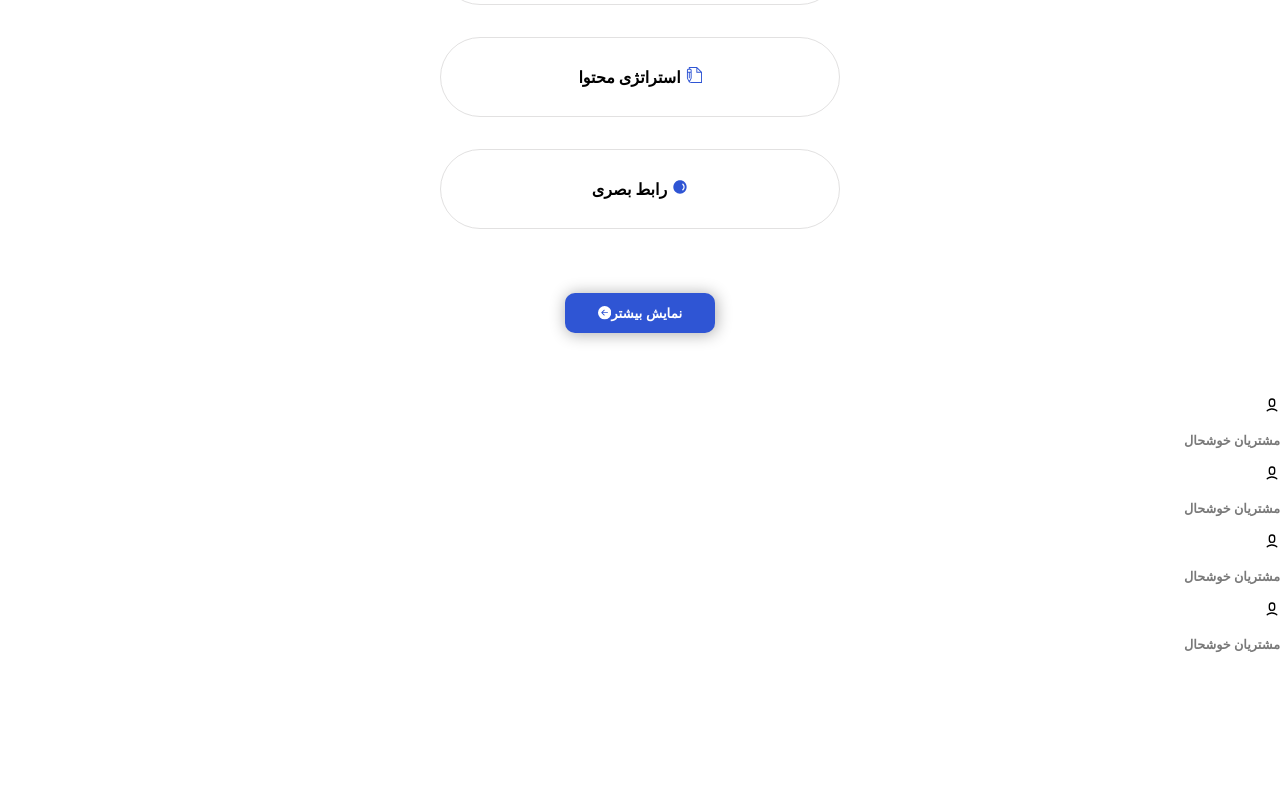
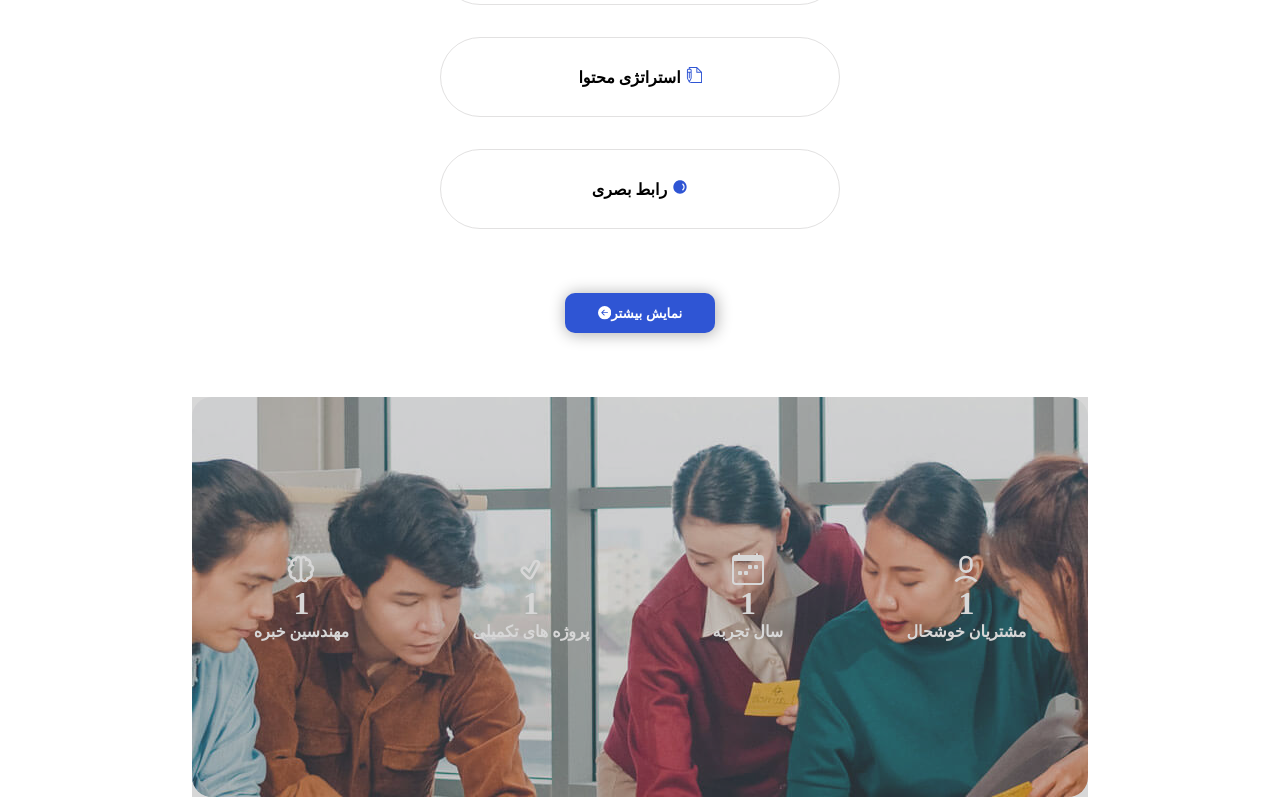
Before and after one commit to amirgh82/CV, a React (Create React App) app: page / in a window 1280 px wide. Shown: the part 2242-3039 px from the top of the page. Before the commit the page ends 2911 px from the top, so only its background shows below. Built offline with nearby package versions, Linux system fonts and the light colour scheme.

Commit message:
start statistick component

```diff
--- a/src/App.js
+++ b/src/App.js
@@ -9,6 +9,7 @@ function App() {
 
   const router = useRoutes(routes)
 
+
   return (
     <div className="app">
       <Navbar />
--- a/src/components/BusinessSolution/BusinessSolution.jsx
+++ b/src/components/BusinessSolution/BusinessSolution.jsx
@@ -67,15 +67,15 @@ export default function BusinessSolution() {
                 <h3 className="business-plans-title">ما راه حل های فناوری اطلاعات و تجارت ارائه می دهیم</h3>
                 <p className="detail Business-plans-detail">شروع به کار با لنـدریـک که می تواند هر آنچه را که شما برای ایجاد آگاهی ، ایجاد ترافیک ، اتصال به آن نیاز دارید فراهم کند.</p>
                 <div className="business-plan">
-                    {businessPlanBoxData.map(plan => (
-                        <BusinessPlanBox {...plan} />
+                    {businessPlanBoxData.map((plan, index) => (
+                        <BusinessPlanBox {...plan} key={index + 1} />
                     ))}
                 </div>
 
                 <Button >
                     نمایش بیشتر <BsFillArrowLeftCircleFill />
                 </Button>
-           </div>
+            </div>
         </>
     )
 }
--- a/src/components/Statistics/Statistics.css
+++ b/src/components/Statistics/Statistics.css
@@ -0,0 +1,38 @@
+.statistics {
+    display: flex;
+    width: 70%;
+    height: 50vh;
+    margin: 0 auto;
+    justify-content: space-around;
+    background: url('./../../../public/images/cta.jpg');
+    background-position: top;
+    background-repeat: no-repeat;
+    border-radius: 20px;
+    position: relative;
+    font-size: 2rem;
+}
+
+.statistics::before {
+    content: '';
+    position: absolute;
+    top: 0;
+    right: 0;
+    width: 100%;
+    height: 100%;
+    background-color: var(--tosi);
+    opacity: 0.3;
+}
+
+
+.statistic {
+    display: flex;
+    flex-direction: column;
+    justify-content: center;
+    align-items: center;
+    color: #fff;
+}
+
+.statistics-detail{
+    color: #ffffff;
+    font-size: 1rem;
+}
--- a/src/components/Statistics/Statistics.jsx
+++ b/src/components/Statistics/Statistics.jsx
@@ -1,28 +1,43 @@
-import React from 'react'
+import React, { useRef } from 'react'
 import './Statistics.css'
 import { RiUser6Line } from 'react-icons/ri'
+import { BsCalendarWeek } from 'react-icons/bs'
+import { TiTickOutline } from 'react-icons/ti'
+import { BiBrain } from 'react-icons/bi'
 export default function Statistics() {
+
+
+    const statisticsRef = useRef()
+    const numberRef = useRef()
+
+    const windowScrollHandler = () =>{
+
+    }
+
+
+
+
     return (
-        <div className='statistics'>
+        <div className='statistics' ref={statisticsRef}>
             <div className="statistics-customer statistic">
                 <RiUser6Line />
-                <span className="number"></span>
-                <p className="detail">مشتریان خوشحال</p>
+                <span className="number" data-count='9759' ref={numberRef} >1</span>
+                <p className="statistics-detail">مشتریان خوشحال</p>
             </div>
             <div className="statistics-history statistic">
-                <RiUser6Line />
-                <span className="number"></span>
-                <p className="detail">مشتریان خوشحال</p>
+                <BsCalendarWeek />
+                <span className="number" data-count='15' ref={numberRef} >1</span>
+                <p className="statistics-detail">سال تجربه</p>
             </div>
             <div className="statistics-customer statistic">
-                <RiUser6Line />
-                <span className="number"></span>
-                <p className="detail">مشتریان خوشحال</p>
+                <TiTickOutline />
+                <span className="number" data-count='151' ref={numberRef} >1</span>
+                <p className="statistics-detail">پروژه های تکمیلی</p>
             </div>
             <div className="statistics-customer statistic">
-                <RiUser6Line />
-                <span className="number"></span>
-                <p className="detail">مشتریان خوشحال</p>
+                <BiBrain />
+                <span className="number" data-count='98' ref={numberRef} >1</span>
+                <p className="statistics-detail"> مهندسین خبره</p>
             </div>
         </div>
     )
--- a/src/pages/Home/Home.jsx
+++ b/src/pages/Home/Home.jsx
@@ -10,8 +10,12 @@ import Statistics from '../../components/Statistics/Statistics'
 
 export default function Home() {
 
+    const windowScrollHandler = (event) => {
+        console.log(event);
+    }
+
     return (
-        <div className='home'>
+        <div className='home' onScroll={windowScrollHandler}>
             <Header />
             <div className="features">
                 <Features icon={<FcBarChart />} title='تجزیه و تحلیل داده' detail='ساخته شده به زبان شبه لاتین که.' ></Features>
```
Also changed, not shown: public/images/cta.jpg (added).
